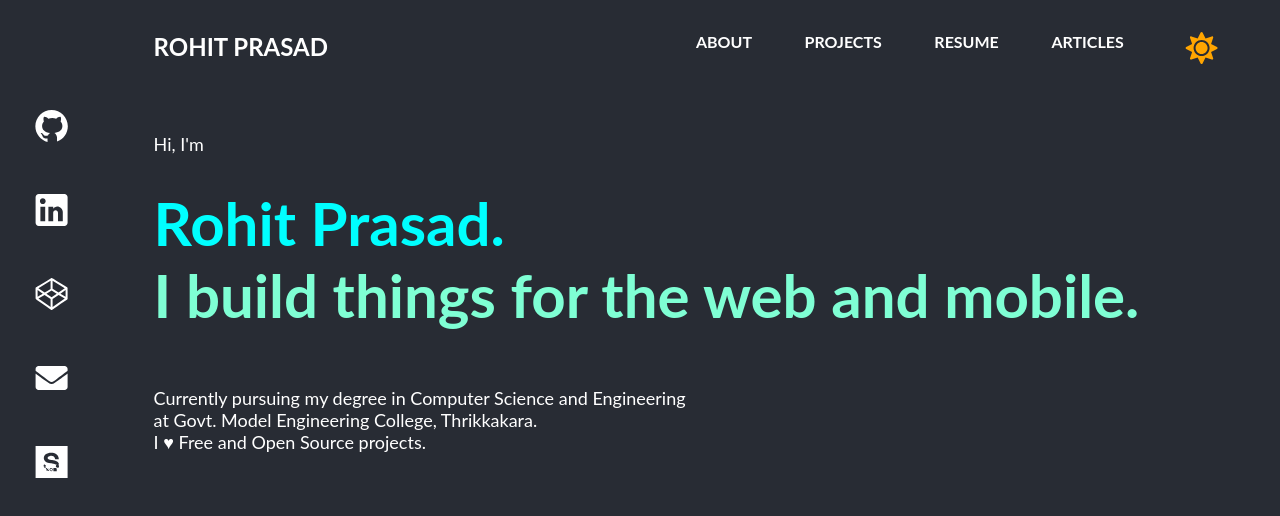
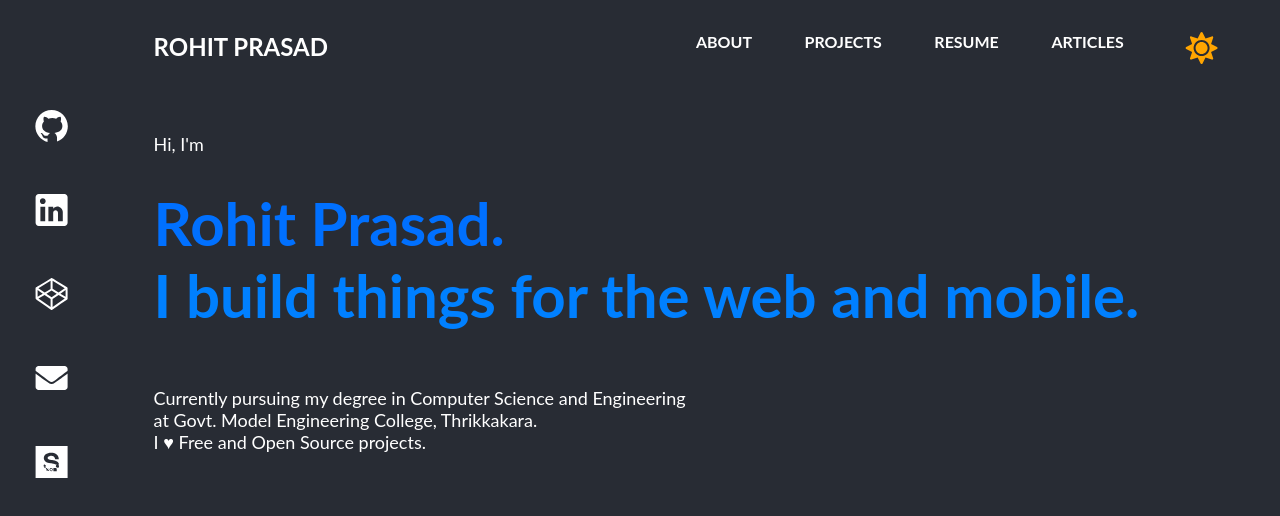
Before and after one commit to Maskedman99/mywebsite, a React (Create React App) app: page /projects in a window 1280 px wide. Shown: the top 516 px of the page. Built offline with nearby package versions, Linux system fonts and the light colour scheme.

Commit message:
use blue for common colors in dark and light mode

```diff
--- a/src/css/AboutUrls.css
+++ b/src/css/AboutUrls.css
@@ -23,5 +23,5 @@
 }
 
 .About-image:hover {
-  fill: aqua !important;
+  fill: #0070ff !important;
 }
--- a/src/css/App.css
+++ b/src/css/App.css
@@ -3,7 +3,7 @@
   overflow-x: hidden;
   overflow-y: scroll;
   scrollbar-width: thin; /*ONLY ON FIREFOX*/
-  scrollbar-color: aqua transparent;
+  scrollbar-color: #0080ff transparent;
   height: 100vh;
   min-width: 100vw;
 }
@@ -19,7 +19,7 @@
 }
 
 .App::-webkit-scrollbar-thumb {
-  background-color: aqua;
+  background-color: #0080ff;
 }
 
 /*          FLEX CSS LOGIC*/
@@ -58,13 +58,13 @@
 
 .Links:hover {
   cursor: pointer;
-  color: aqua !important;
+  color: #0080ff !important;
 }
 
 .activeLink {
   text-decoration: none;
   font-size: large;
-  color: aqua !important;
+  color: #0080ff !important;
   pointer-events: none;
 }
 
--- a/src/screens/Main.js
+++ b/src/screens/Main.js
@@ -11,10 +11,10 @@ const Main = () => {
       <div className="App-main-text-container">
         <div>Hi, I'm</div>
         <div className="App-main-section">
-          <div className="App-main-title" style={{color: 'aqua'}}>
+          <div className="App-main-title" style={{color: '#0070ff'}}>
             Rohit Prasad.
           </div>
-          <div className="App-main-title" style={{color: 'aquamarine'}}>
+          <div className="App-main-title" style={{color: '#0080ff'}}>
             I build things for the web and mobile.
           </div>
         </div>
```
